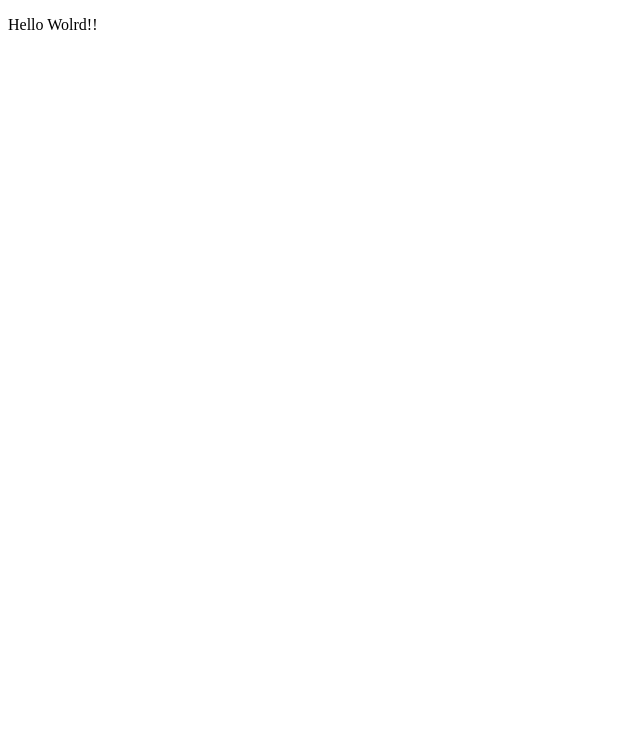
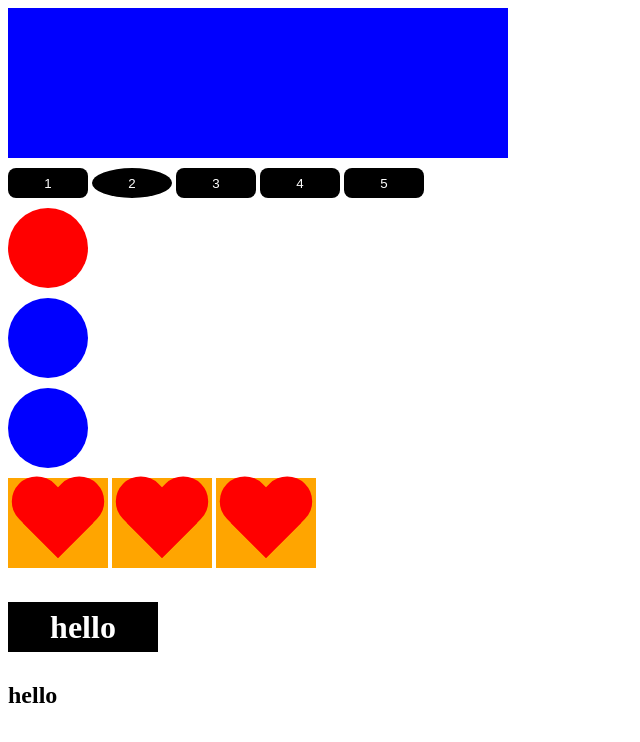
Before and after one commit to flavor9/Food-Site-JS-Mostly, a plain HTML site: page index.html in a window 1280 px wide. Shown: the whole page, without its empty margins (0-640 px from the left). Drawn offline with Linux system fonts and the light colour scheme.

Commit message:
useful stuff p6

```diff
--- /dev/null
+++ b/css/style.css
@@ -0,0 +1,78 @@
+.box {
+  width: 150px;
+  height: 150px;
+  background-color: red;
+}
+button {
+	width: 80px;
+	height: 30px;
+	margin-top: 10px;
+	border: none;
+	border-radius: 8px;
+	background-color: #000;
+	color: #fff;
+	cursor: pointer;
+	outline: none;
+}
+
+.circle {
+	width: 80px;
+	height: 80px;
+	background-color: blue;
+	display: block;
+	margin-top: 10px;
+	border-radius: 100%;
+}
+
+.heart {
+	display: inline-block;
+    position: relative;
+    width: 100px;
+    height: 90px;
+    margin-top: 10px;
+}
+.heart:before,
+.heart:after {
+    position: absolute;
+    content: "";
+    left: 50px;
+    top: 0;
+    width: 50px;
+    height: 80px;
+    background: red;
+    -moz-border-radius: 50px 50px 0 0;
+    border-radius: 50px 50px 0 0;
+    -webkit-transform: rotate(-45deg);
+       -moz-transform: rotate(-45deg);
+        -ms-transform: rotate(-45deg);
+         -o-transform: rotate(-45deg);
+            transform: rotate(-45deg);
+    -webkit-transform-origin: 0 100%;
+       -moz-transform-origin: 0 100%;
+        -ms-transform-origin: 0 100%;
+         -o-transform-origin: 0 100%;
+            transform-origin: 0 100%;
+}
+.heart:after {
+    left: 0;
+    -webkit-transform: rotate(45deg);
+       -moz-transform: rotate(45deg);
+        -ms-transform: rotate(45deg);
+         -o-transform: rotate(45deg);
+            transform: rotate(45deg);
+    -webkit-transform-origin: 100% 100%;
+       -moz-transform-origin: 100% 100%;
+        -ms-transform-origin: 100% 100%;
+         -o-transform-origin: 100% 100%;
+            transform-origin :100% 100%;
+}
+.black{
+	width: 150px;
+	height: 50px;
+	line-height: 50px;
+	text-align: center;
+	background-color: black;
+	margin-bottom: 30px;
+	margin-top: 30px;
+	color: #fff;
+}
--- a/index.html
+++ b/index.html
@@ -1,14 +1,29 @@
 <!DOCTYPE html>
-<html lang="en">
+<html lang="ru">
 	<head>
-	<meta charset="UTF-8">
+		<meta charset="utf-8">
 		<meta http-equiv="X-UA-Compatible" content="IE=edge">
-	<meta name="viewport" content="width=device-width, initial-scale=1.0">
-	<title>Document</title>
+		<title>JavaScript</title>
+		<link rel="stylesheet" href="css/style.css">
 	</head>
 	<body>
+		<div class="box" id="box"></div>
+		<button>1</button>
+		<button>2</button>
+		<button>3</button>
+		<button>4</button>
+		<button>5</button>
 
-	<p>Hello Wolrd!!</p>
+		<div class="circle"></div>
+		<div class="circle"></div>
+		<div class="circle"></div>
+
+		<div class="wrapper">
+			<div class="heart"></div>
+			<div class="heart"></div>
+            <div class="heart"></div>
+
+		</div>
 
 		<script src="js/script.js"></script>
 	</body>
--- a/js/script.js
+++ b/js/script.js
@@ -1,138 +1,57 @@
 "use strict";
 
-// const shoppingMallData = {
-// 	shops: [
-// 		{
-// 			width: 10,
-// 			length: 5
-// 		},
-// 		{
-// 			width: 15,
-// 			length: 7
-// 		},
-// 		{
-// 			width: 20,
-// 			length: 5
-// 		},
-// 		{
-// 			width: 8,
-// 			length: 10
-// 		}
-// 	],
-// 	height: 5,
-// 	moneyPer1m3: 30,
-// 	budget: 50000
-// };
-
-// function isBudgetEnough(data) {
-// 	let square = 0;
-// 	let volume = 0;
-
-// 	data.shops.forEach(shop => {
-// 		square += shop.width * shop.length;
-// 	});
-
-// 	volume = data.height * square;
-
-// 	if (data.budget >= volume * data.moneyPer1m3 ) {
-// 		console.log("Enough budget");
-// 	} else {
-// 		console.log("Not enough budget");
-// 	}
-
-// 	console.log(square);
-// 	console.log(volume);
+const box = document.getElementById('box'),
+	  btns = document.getElementsByTagName('button'),
+	  circles = document.getElementsByClassName('circle'),
+	  hearts = document.querySelectorAll('.heart'),
+	  oneHeart = document.querySelector('.heart'),
+	  wrapper = document.querySelector('.wrapper');
 
 
+// box.style.backgroundColor =  'blue';
+// box.style.width = '500px';
+
+btns[1].style.borderRadius = '100%';
+
+box.style.cssText = 'background-color: blue; width: 500px;';
+
+circles[0].style.backgroundColor = 'red';
+
+// for (let i = 0; i < hearts.length; i++) {
+// 	hearts[i].style.backgroundColor = 'blue';
 // }
 
-// isBudgetEnough(shoppingMallData);
+hearts.forEach(item => {
+	item.style.backgroundColor = 'orange';
+});
 
+const div = document.createElement('div');
 
-// const students = ['Peter', 'Andrew', 'Ann', 'Mark', 'Josh', 'Sandra', 'Cris', 'Bernard', 'Takesi', 'Sam', 'Alex'];
+// const text = document.createTextNode('Me');
 
-// function sortStudentsByGroups(arr) {
-// 	arr.sort();
-// 	const a = [], b = [], c = [], rest = [];
+div.classList.add('black');
 
-// 	for (let i = 0; i < arr.length; i++) {
-// 		if (i < 3) {
-// 			a.push(arr[i]);
-// 		} else if (i < 6) {
-// 			b.push(arr[i]);
-// 		} else if (i < 9) {
-// 			c.push(arr[i]);
-// 		} else {
-// 			rest.push(arr[i]);
-// 		}
-// 	}
+wrapper.append(div);
+// wrapper.appendChild(div);
 
-// 	let result = [
-// 		a, b, c, `Left students: ${rest.length === 0 ? '-' : rest.join(', ')}`
-// 	];
+// wrapper.prepend(div);
 
-// 	return result;
-// }
+// hearts[0].before(div);
 
-// console.log(sortStudentsByGroups(students));
+// hearts[0].after(div);
 
+// wrapper.insertBefore(div, hearts[1]);
 
-const restorantData = {
-	menu: [
-		{
-			name: 'Salad Caesar',
-			price: '14$'
-		},
-		{
-			name: 'Pizza Diavola',
-			price: '9$',
-		},
-		{
-			name: 'Beefstake',
-			price: '17$'
-		},
-		{
-			name: 'Napoleon',
-			price: '7$'
-		}
-	],
-	waitors: [
-		{name: 'Alice', age: 22}, {name: 'John', age: 24}
-	],
-	averageLunchPrice: '20$',
-	openNow: true
-};
-
-function isOpen(prop) {
-	let answer = '';
-	prop ? answer = 'Open' : answer = 'Closed';
-
-	return answer;
-}
-
-console.log(isOpen(restorantData.openNow));
-
-
-function isAverageLunchPriceTrue(fDish, sDish, average) {
-	if (+fDish.price.slice(0, -1) + (+sDish.price.slice(0, -1)) < (+average.slice(0, -1))) {
-		return 'Price lower than avergae';
-	} else {
-		return 'Price higher than avergae';
-	}
-}
-
-console.log(isAverageLunchPriceTrue(restorantData.menu[0], restorantData.menu[1], restorantData.averageLunchPrice));
-
-function tranfserWaitors(data) {
-	const copy = Object.assign({}, data);
-
-	copy.waitors = [{name: 'Mike', age: 32}];
-	return copy;
-}
+// circles[0].remove();
+// wrapper.removeChild(hearts[1]);
 
 
 
+// hearts[0].replaceWith(circles[0]);
+// wrapper.replaceChild(circles[0], hearts[0]);
 
-console.log(tranfserWaitors(restorantData));
+div.innerHTML = "<h1>hello</h1>";
 
-console.log(restorantData);
+// div.textContent = "Hello";
+
+div.insertAdjacentHTML("afterend", '<h2>hello</h2>');
```
Also changed, not shown: 1 other file. Lines whose indentation alone changed are shown as unchanged.
